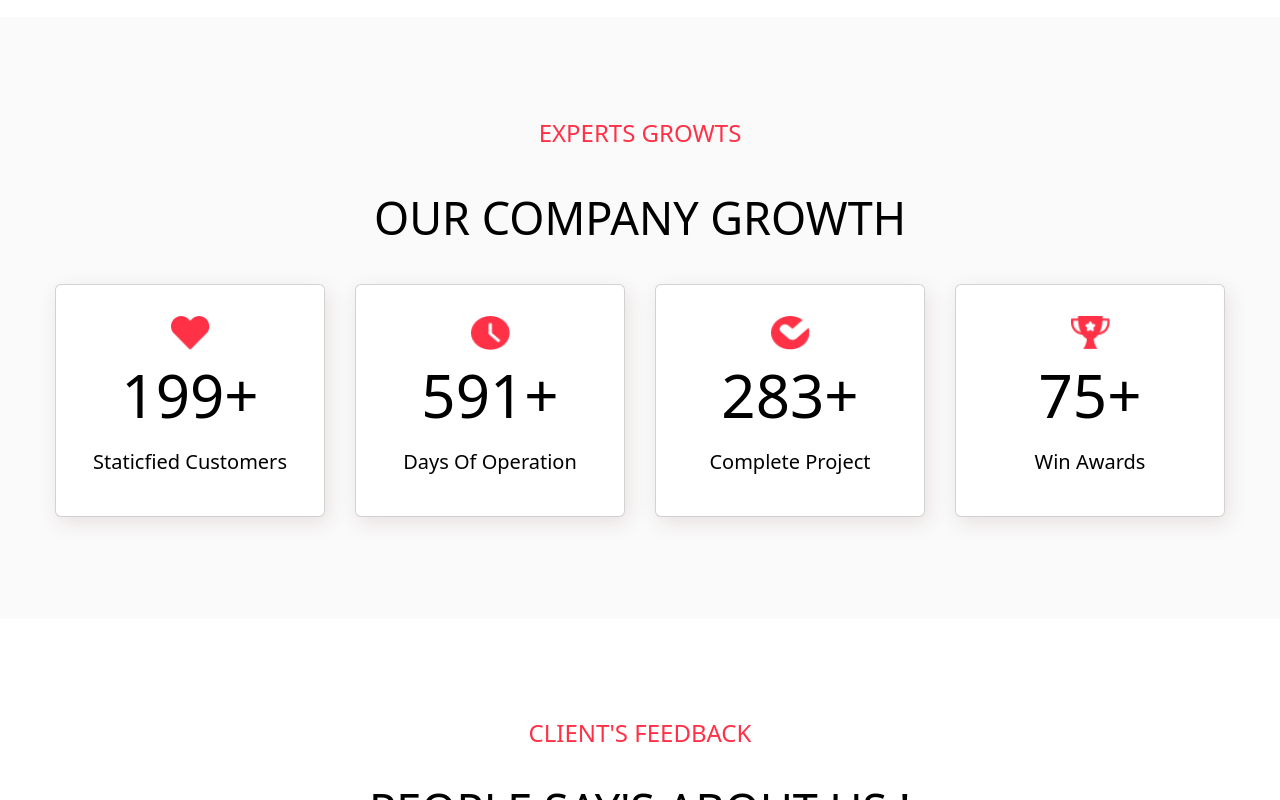
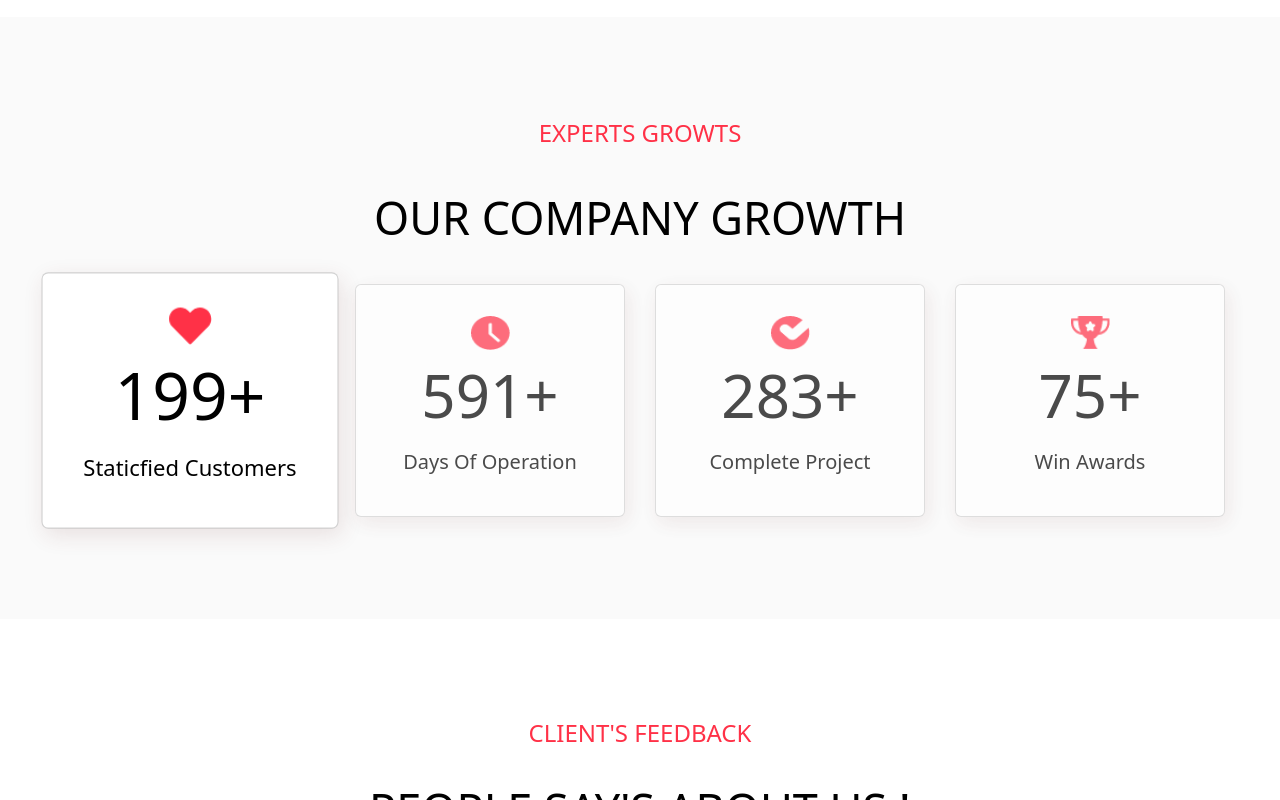
Before and after one commit to iamdeepak123/webhomepage, a plain HTML site: page index.html in a window 1280 px wide. In both pictures the pointer is over the element 190 px from the left and 3788 px from the top of the page. Shown: the part 3388-4188 px from the top of the page. Drawn offline with nearby package versions, Linux system fonts and the light colour scheme.

```diff
--- a/index.css
+++ b/index.css
@@ -653,7 +653,14 @@
     width: 270px;
     height: 233px;
     box-shadow: 3px 6px 20px #672C2C1F;
-    background: #FFFFFF
+    background: #FFFFFF;
+    opacity: .7;
+    transition: .2s;
+}
+
+.card:hover{
+    opacity: 1;
+    transform: scale(1.1);
 }
 
 .card img {
```
